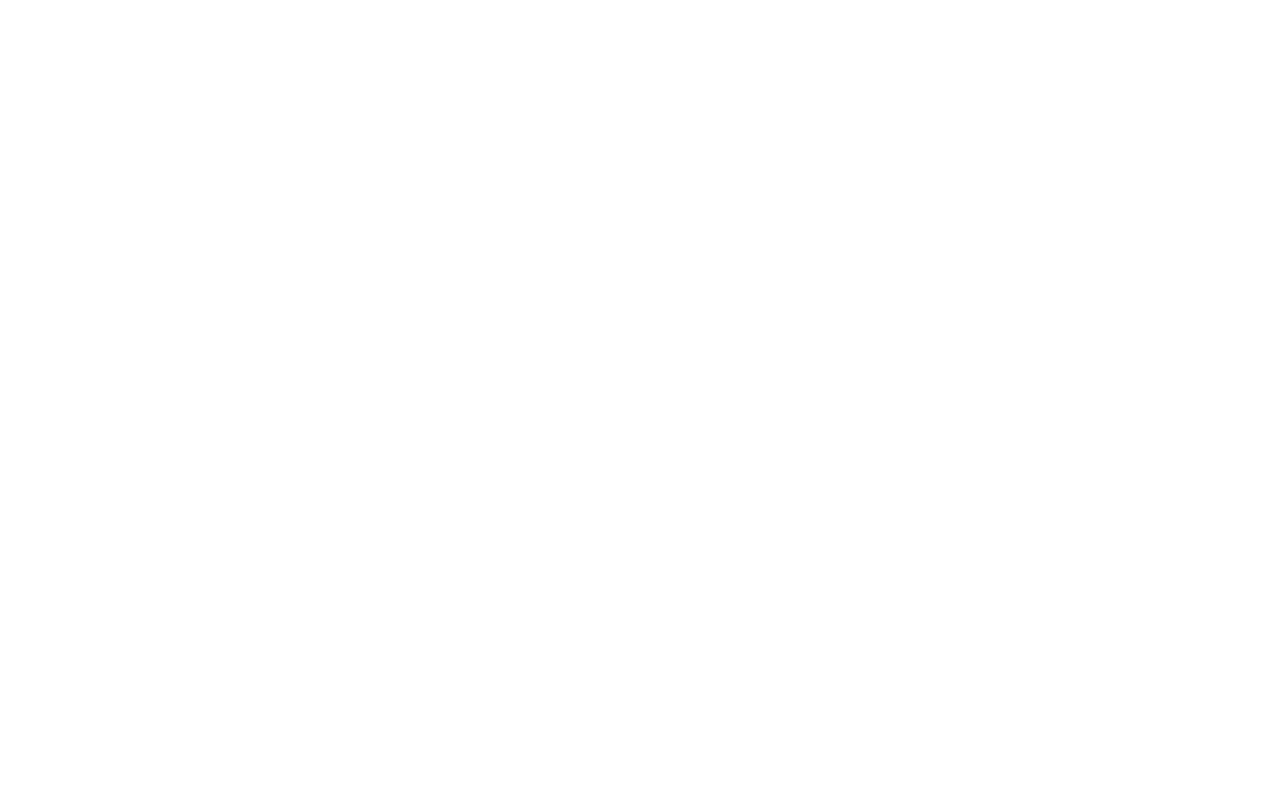
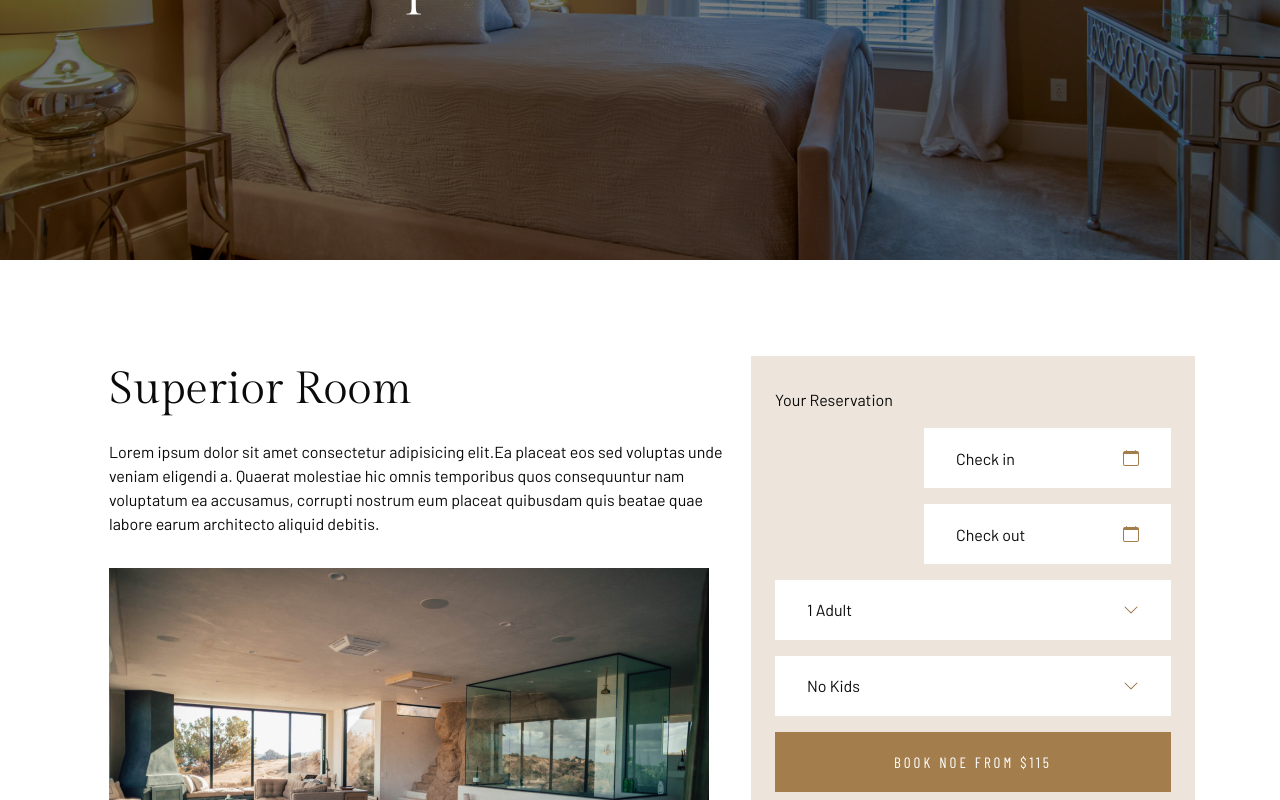
Before and after one commit to fajarfadillahh/adina-hotel-and-spa-react-tailwind, a React (Vite) app: page /room/1 in a window 1280 px wide. Shown: the part 300-1100 px from the top of the page. Before the commit the page ends 800 px from the top, so only its background shows below. Built offline with nearby package versions, Linux system fonts and the light colour scheme; a web font is replaced by a local one.

Commit message:
create RoomDetails components

```diff
--- a/src/components/Rooms.jsx
+++ b/src/components/Rooms.jsx
@@ -6,11 +6,21 @@
 // import room
 import Room from "../components/Room";
 
+// import react loader
+import { SpinnerDotted } from "spinners-react";
+
 const Rooms = () => {
-  const { rooms } = useContext(RoomContext);
+  const { rooms, loading } = useContext(RoomContext);
 
   return (
     <section className="rooms py-24">
+      {/* overlay & spinner loader */}
+      {loading && (
+        <div className="fixed top-0 left-0 z-50 flex h-screen w-full items-center justify-center bg-black/90">
+          <SpinnerDotted color="white" />
+        </div>
+      )}
+
       <div className="container mx-auto">
         {/* grid */}
         <div className="mx-auto grid max-w-sm grid-cols-1 gap-8 lg:mx-0 lg:max-w-none lg:grid-cols-3">
--- a/src/context/RoomContext.jsx
+++ b/src/context/RoomContext.jsx
@@ -11,6 +11,7 @@
   const [adults, setAdults] = useState("1 Adult");
   const [kids, setKids] = useState("0 Kids");
   const [total, setTotal] = useState(0);
+  const [loading, setLoading] = useState(false);
 
   // amount person
   useEffect(() => {
@@ -20,16 +21,25 @@
   const handleClick = (e) => {
     e.preventDefault();
 
+    // loading data
+    setLoading(true);
+
     // filter rooms based on total (person)
     const newRooms = roomData.filter((room) => {
       return total <= room.maxPerson;
     });
-    setRooms(newRooms);
+
+    // delay loading data
+    setTimeout(() => {
+      setRooms(newRooms);
+
+      setLoading(false);
+    }, 3000);
   };
 
   return (
     <RoomContext.Provider
-      value={{ rooms, adults, setAdults, kids, setKids, handleClick }}
+      value={{ rooms, adults, setAdults, kids, setKids, handleClick, loading }}
     >
       {children}
     </RoomContext.Provider>
--- a/src/pages/RoomDetails.jsx
+++ b/src/pages/RoomDetails.jsx
@@ -1,10 +1,139 @@
-import React from "react";
+import React, { useContext } from "react";
+import { useParams } from "react-router-dom";
+
+// import icons
+import { FaCheck } from "react-icons/fa";
+
+// import room context
+import { RoomContext } from "../context/RoomContext";
+
+// import components
+import CheckIn from "../components/CheckIn";
+import CheckOut from "../components/CheckOut";
+import AdultsDropdown from "../components/AdultsDropdown";
+import KidsDropdown from "../components/KidsDropdown";
+import ScrollToTop from "../components/ScrollToTop";
 
 const RoomDetails = () => {
+  const { rooms } = useContext(RoomContext);
+  const { id } = useParams();
+
+  // get room
+  const room = rooms.find((room) => {
+    return room.id === Number(id);
+  });
+
+  // destructure room
+  const { name, description, facilities, imageLg, price } = room;
+
   return (
-    <div>
-      <h1>RoomDetails</h1>
-    </div>
+    <section>
+      {/* room banner */}
+      <div className="relative flex h-[560px] items-center justify-center bg-room bg-cover bg-center">
+        {/* room overlay */}
+        <div className="absolute top-0 left-0 h-full w-full bg-black/50" />
+
+        {/* room title */}
+        <h1 className="z-20 text-center font-primary text-6xl text-white">
+          {name} Details
+        </h1>
+      </div>
+
+      {/* room data */}
+      <div className="container mx-auto">
+        <div className="flex h-full flex-col py-24 lg:flex-row">
+          {/* data left */}
+          <div className="h-full w-full px-6 lg:w-[60%]">
+            <h2 className="h2">{name}</h2>
+            <p className="mb-8">{description}</p>
+            <img src={imageLg} alt="room details image" className="mb-8" />
+
+            {/* room facilities */}
+            <div className="mt-12">
+              <h3 className="h3 mb-3">Room Facilities</h3>
+              <p className="mb-12">
+                Lorem ipsum dolor sit amet consectetur, adipisicing elit. Vero,
+                adipisci aspernatur, nisi dolores iste perferendis similique
+                praesentium ullam tempore porro incidunt, facere commodi. Porro
+                voluptatem voluptatibus sit, culpa saepe nostrum.
+              </p>
+
+              <div className="mb-12 grid grid-cols-3 gap-6">
+                {facilities.map((item, index) => {
+                  // destructure item
+                  const { icon, name } = item;
+
+                  return (
+                    <div
+                      key={index}
+                      className="flex flex-1 items-center gap-x-3"
+                    >
+                      <div className="text-2xl text-accent">{icon}</div>
+                      <div className="text-base">{name}</div>
+                    </div>
+                  );
+                })}
+              </div>
+            </div>
+          </div>
+
+          {/* data right */}
+          <div className="h-full w-full lg:w-[40%]">
+            {/* data reservation */}
+            <div className="mb-12 bg-accent/20 py-8 px-6">
+              <div className="mb-4 flex flex-col space-y-4">
+                <h3>Your Reservation</h3>
+
+                <div className="h-[60px]">
+                  <CheckIn />
+                </div>
+                <div className="h-[60px]">
+                  <CheckOut />
+                </div>
+                <div className="h-[60px]">
+                  <AdultsDropdown />
+                </div>
+                <div className="h-[60px]">
+                  <KidsDropdown />
+                </div>
+              </div>
+
+              <button className="btn btn-lg btn-primary w-full">
+                Book noe from ${price}
+              </button>
+            </div>
+
+            {/* data hotel rules */}
+            <div>
+              <h3 className="h3">Hotel Rules</h3>
+              <p className="mb-6">
+                Lorem ipsum dolor sit amet consectetur, adipisicing elit.
+                Sapiente, aliquid modi. Sed laudantium unde distinctio quas,
+                repudiandae fuga veniam tempora, quae nobis quo dicta a.
+              </p>
+              <ul className="flex flex-col gap-y-4">
+                <li className="flex items-center gap-x-4">
+                  <FaCheck className="text-accent" />
+                  Check-in: 3:00 PM - 9:00 PM
+                </li>
+                <li className="flex items-center gap-x-4">
+                  <FaCheck className="text-accent" />
+                  Check-out: 10:30 AM
+                </li>
+                <li className="flex items-center gap-x-4">
+                  <FaCheck className="text-accent" />
+                  No Pets
+                </li>
+                <li className="flex items-center gap-x-4">
+                  <FaCheck className="text-accent" />
+                  No Smoking
+                </li>
+              </ul>
+            </div>
+          </div>
+        </div>
+      </div>
+    </section>
   );
 };
 
--- a/tailwind.config.cjs
+++ b/tailwind.config.cjs
@@ -27,7 +27,7 @@
         },
       },
       backgroundImage: {
-        room: "url('./src/assets/images/room.jpg')",
+        room: "url('/assets/room.jpg')",
       },
     },
   },
```
Also changed, not shown: public/assets/room.jpg (added).
